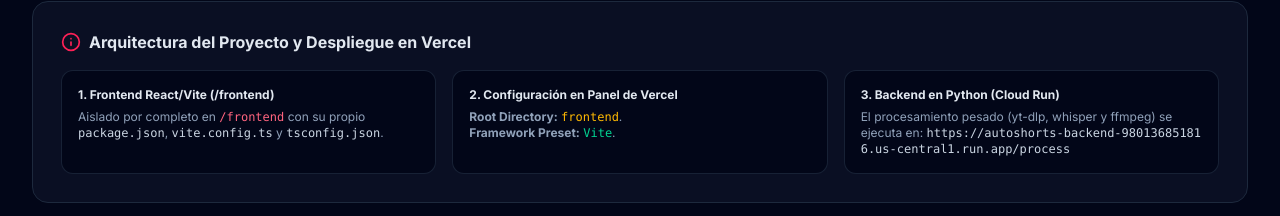
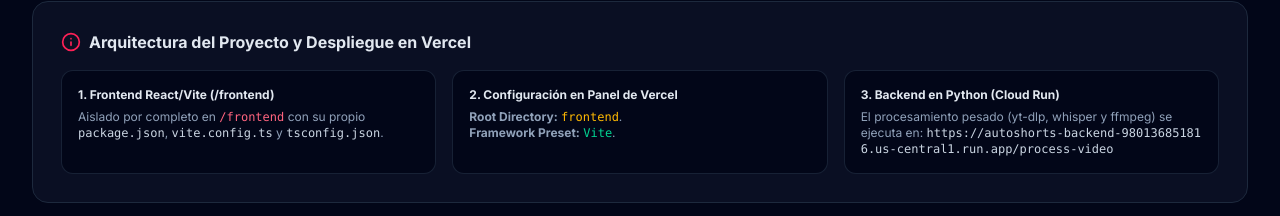
Before and after one commit to jachm81/autoshorts-ai, a React (Vite) app in the folder frontend/: page / in a window 1280 px wide. Shown: the part 1673-1889 px from the top of the page. Built offline with nearby package versions, Linux system fonts and the light colour scheme.

Commit message:
Update backend endpoint to point to /process-video

```diff
--- a/frontend/src/App.tsx
+++ b/frontend/src/App.tsx
@@ -115,8 +115,8 @@ export default function App() {
   const [copiedId, setCopiedId] = useState<string | null>(null);
   const [activePreviewIndex, setActivePreviewIndex] = useState<number>(0);
 
-  // Backend Cloud Run endpoint corregido
-  const BACKEND_ENDPOINT = 'https://autoshorts-backend-980136851816.us-central1.run.app/process';
+  // Endpoint apuntando a la ruta exacta definida en FastAPI (/process-video)
+  const BACKEND_ENDPOINT = 'https://autoshorts-backend-980136851816.us-central1.run.app/process-video';
 
   const validateYoutubeUrl = (url: string) => {
     const pattern = /^(https?:\/\/)?(www\.)?(youtube\.com\/(watch\?v=|shorts\/|live\/)|youtu\.be\/)[a-zA-Z0-9_-]{11}(.*)?$/;
@@ -886,7 +886,7 @@ export default function App() {
               <p>
                 El procesamiento pesado (yt-dlp, whisper y ffmpeg) se ejecuta en:{' '}
                 <span className="text-slate-300 font-mono break-all">
-                  https://autoshorts-backend-980136851816.us-central1.run.app/process
+                  https://autoshorts-backend-980136851816.us-central1.run.app/process-video
                 </span>
               </p>
             </div>
```
